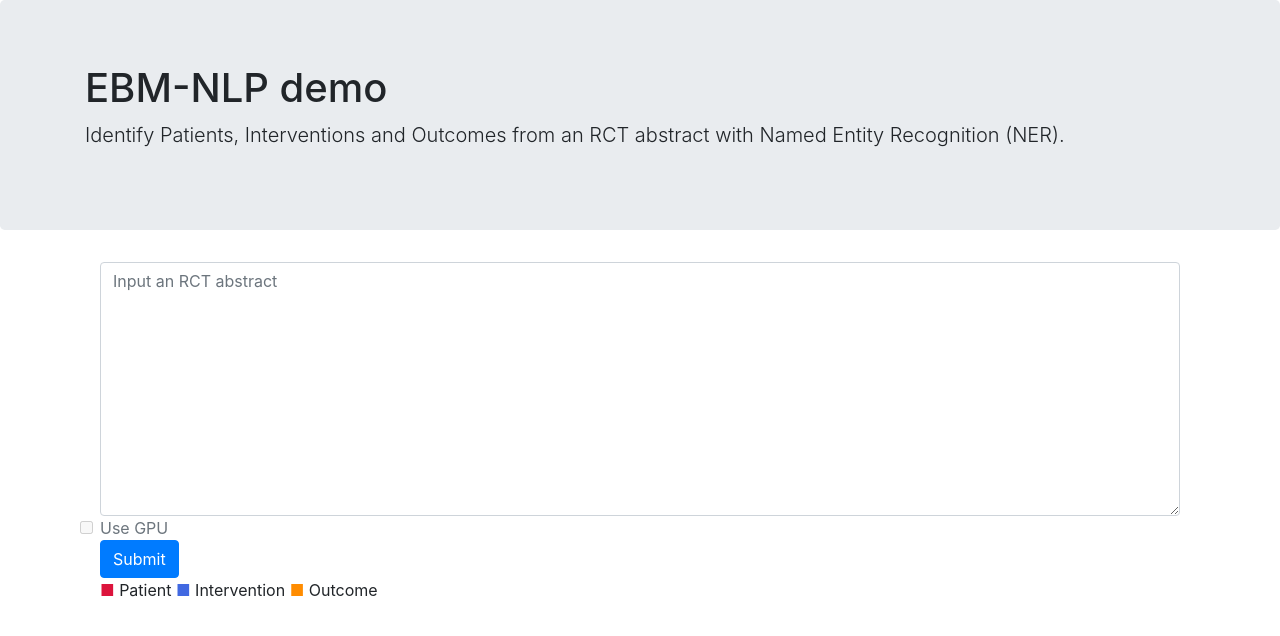
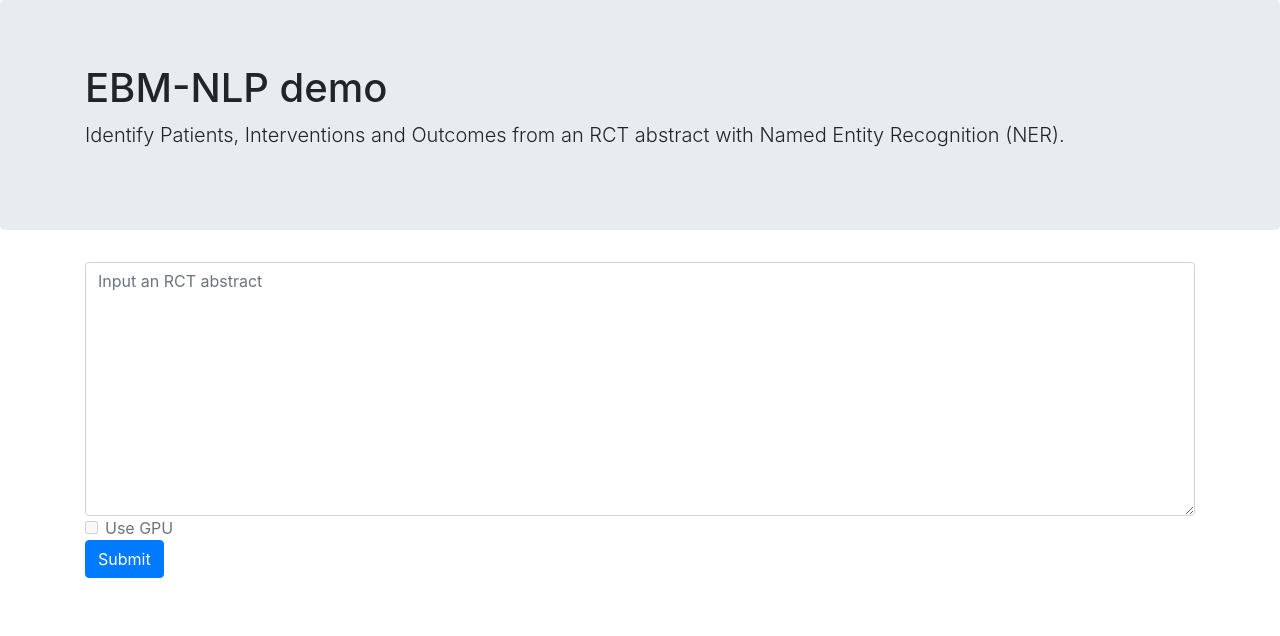
Before and after one commit to yutanakamura-tky/ebmnlp, a Flask app: template templates/sample.html in a window 1280 px wide. Shown: the top 636 px of the page. Run offline with Flask 2, Linux system fonts and the light colour scheme; the template is opened without the code that fills it, so the values that code supplies are empty; parts of the project's set-up code (start-up, migrations or seed data) failed here and were passed over; some libraries are stand-ins or nearby versions.

Commit message:
Updated png & better layout

```diff
--- a/app.py
+++ b/app.py
@@ -9,7 +9,7 @@ EBMNLP_BIOELMO_CRF_CHECKPOINT_PATH = './models/ebmnlp_bioelmo_crf/ebmnlp_bioelmo
 
 @app.route('/')
 def form():
-    return render_template('sample.html', cuda_is_available=torch.cuda.is_available())
+    return render_template('sample.html', cuda_is_available=torch.cuda.is_available(), show_legend=False)
 
 @app.route('/predict', methods=['POST'])
 def predict():
@@ -25,4 +25,4 @@ def predict():
     tokens = nltk.word_tokenize(abstract)
     tags = ebmnlp.unpack_pred_tags(ebmnlp.forward([tokens]))
     tagging = [(tag, token) for tag, token in zip(tags[0], tokens)]
-    return render_template('sample.html', tagging=tagging, cuda_is_available=torch.cuda.is_available())
+    return render_template('sample.html', tagging=tagging, cuda_is_available=torch.cuda.is_available(), show_legend=True)
--- a/templates/sample.html
+++ b/templates/sample.html
@@ -17,10 +17,8 @@
 
     <div class="container">
       <form class="form-horizontal" method="POST", action="/predict">
-        <div class="col-xs-12 col-sm-12 col-md-12 col-lg-12">
         <textarea class="form-control" name="abstract" rows="10" placeholder="Input an RCT abstract"></textarea>
-        </div>
-        <div class="col-xs-2 col-sm-2 col-md-2 col-lg-2">
+        <div class="form-check">
           {% if cuda_is_available %}
             <input class="form-check-input" name="use_cuda" value="True" id="use_cuda" type="checkbox"/ checked="checked">
             <label class="form-check-label" for="use_cuda">Use GPU</label>
@@ -29,17 +27,20 @@
             <label class="form-check-label" for="use_cuda">Use GPU</label>
           {% endif %}
         </div>
-        <div class="col-xs-2 col-sm-2 col-md-2 col-lg-2">
+        <div class="">
           <input class="btn btn-primary" value="Submit" type="submit"/>
         </div>
       </form>
+    </div>
 
-      <div class="col-xs-12 col-sm-12 col-md-12 col-lg-12">
+    <div class="container">
+      {% if show_legend %}
         <p>
           <span style='color:#dc143c'>■</span> Patient
           <span style='color:#4169e1'>■</span> Intervention
           <span style='color:#ff8c00'>■</span> Outcome
         </p>
+      {% endif %}
       <p>
         {% for tag in tagging %}
           {% if tag[0] == 'O' %}
@@ -54,7 +55,6 @@
         {% endfor %}
       </p>
     </div>
-    </div>
     <script src="https://code.jquery.com/jquery-3.5.1.slim.min.js" integrity="sha384-DfXdz2htPH0lsSSs5nCTpuj/zy4C+OGpamoFVy38MVBnE+IbbVYUew+OrCXaRkfj" crossorigin="anonymous"></script>
     <script src="https://cdn.jsdelivr.net/npm/popper.js@1.16.0/dist/umd/popper.min.js" integrity="sha384-Q6E9RHvbIyZFJoft+2mJbHaEWldlvI9IOYy5n3zV9zzTtmI3UksdQRVvoxMfooAo" crossorigin="anonymous"></script>
     <script src="https://stackpath.bootstrapcdn.com/bootstrap/4.5.0/js/bootstrap.min.js" integrity="sha384-OgVRvuATP1z7JjHLkuOU7Xw704+h835Lr+6QL9UvYjZE3Ipu6Tp75j7Bh/kR0JKI" crossorigin="anonymous"></script>
```
Also changed, not shown: ebmnlp_flask_demo.png. Lines whose indentation alone changed are shown as unchanged.
